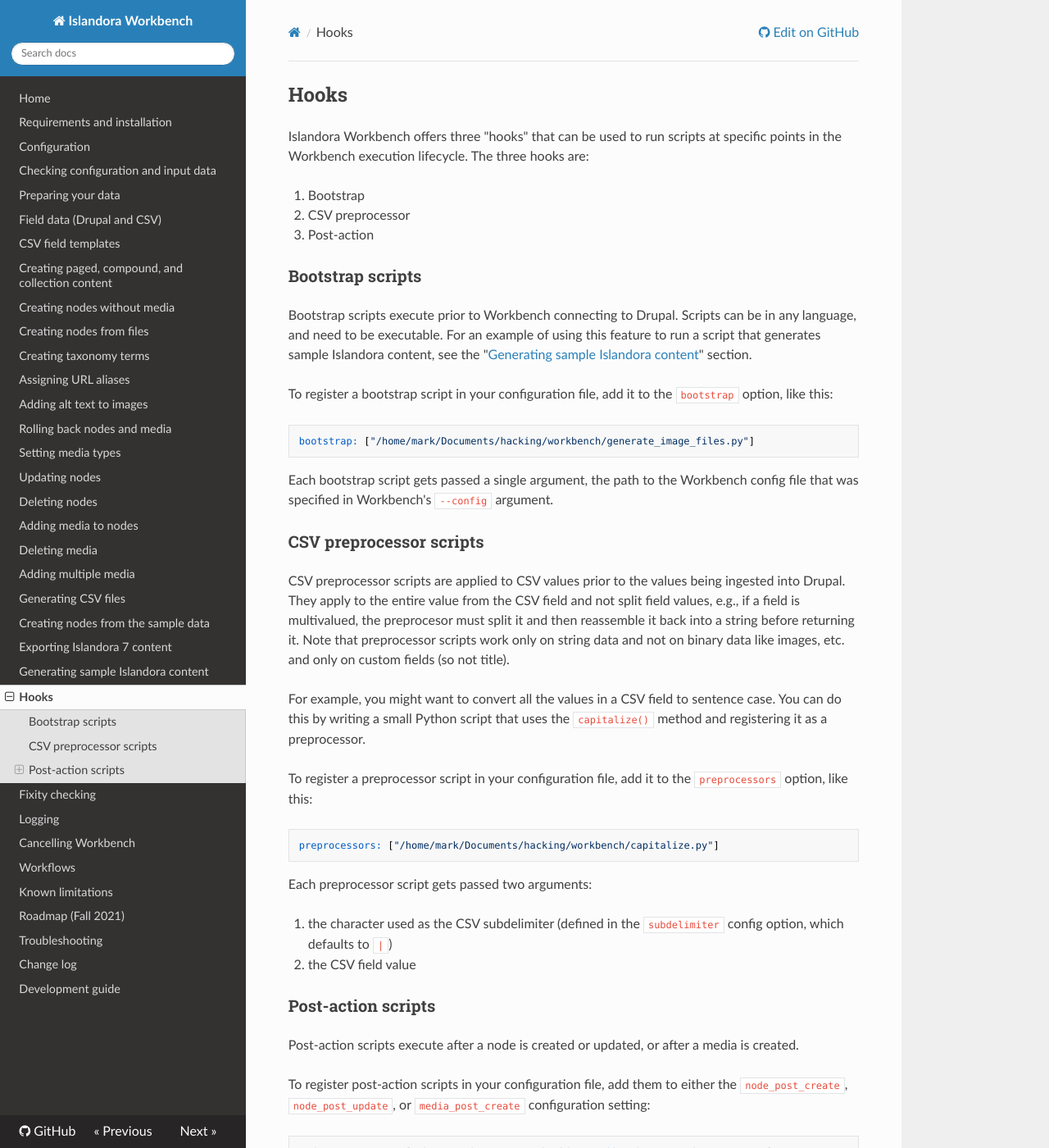
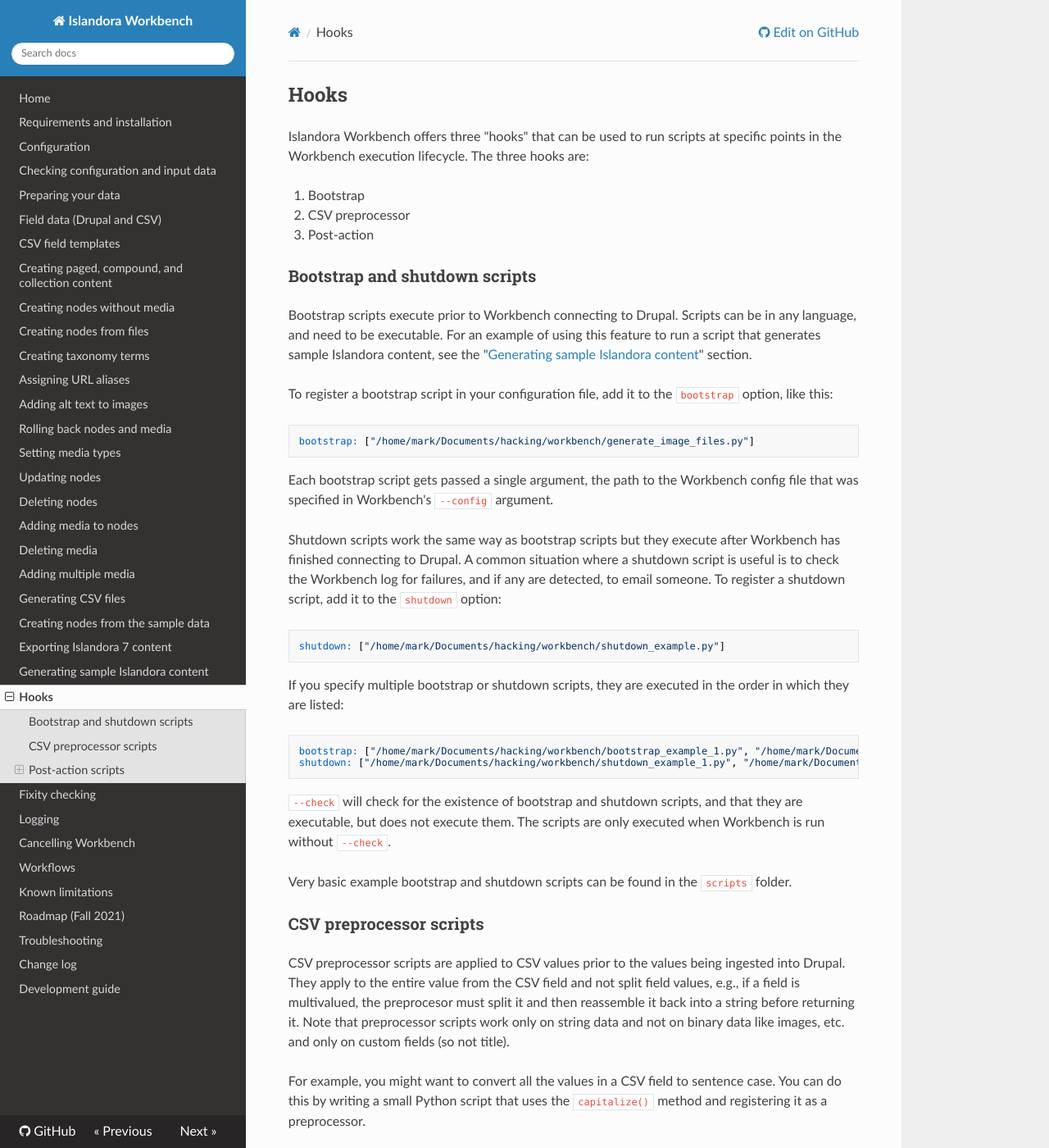
Before and after one commit to mjordan/islandora_workbench_docs, an MkDocs documentation site: the page built from docs/hooks.md, in a window 1280 px wide and 1400 px high. Shown: the whole window at 82% size. Built offline with MkDocs 1.6.1, drawn with Linux system fonts in a browser that asks for light colours; nearby versions of some CDN libraries; old or Windows-style settings are respelled for this version of MkDocs.

Commit message:
Updated Hooks docs to include shutdown scripts.

````diff
--- a/docs/hooks.md
+++ b/docs/hooks.md
@@ -6,7 +6,7 @@
 1. CSV preprocessor
 1. Post-action
 
-### Bootstrap scripts
+### Bootstrap and shutdown scripts
 
 Bootstrap scripts execute prior to Workbench connecting to Drupal. Scripts can be in any language, and need to be executable. For an example of using this feature to run a script that generates sample Islandora content, see the "[Generating sample Islandora content](/islandora_workbench_docs/generating_sample_content/)" section.
 
@@ -17,6 +17,23 @@
 ```
 
 Each bootstrap script gets passed a single argument, the path to the Workbench config file that was specified in Workbench's `--config` argument.
+
+Shutdown scripts work the same way as bootstrap scripts but they execute after Workbench has finished connecting to Drupal. A common situation where a shutdown script is useful is to check the Workbench log for failures, and if any are detected, to email someone. To register a shutdown script, add it to the `shutdown` option:
+
+```yaml
+shutdown: ["/home/mark/Documents/hacking/workbench/shutdown_example.py"]
+```
+
+If you specify multiple bootstrap or shutdown scripts, they are executed in the order in which they are listed:
+
+```yaml
+bootstrap: ["/home/mark/Documents/hacking/workbench/bootstrap_example_1.py", "/home/mark/Documents/hacking/workbench/bootstrap_example_2.py"]
+shutdown: ["/home/mark/Documents/hacking/workbench/shutdown_example_1.py", "/home/mark/Documents/hacking/workbench/shutdown_example_2.py"]
+```
+
+`--check` will check for the existence of bootstrap and shutdown scripts, and that they are executable, but does not execute them. The scripts are only executed when Workbench is run without `--check`.
+
+Very basic example bootstrap and shutdown scripts can be found in the `scripts` folder.
 
 ### CSV preprocessor scripts
 
````
Also changed, not shown: docs/changelog.md (+4 -2 lines), docs/configuration.md (+1 -0 lines), site/configuration/index.html, site/index.html.
